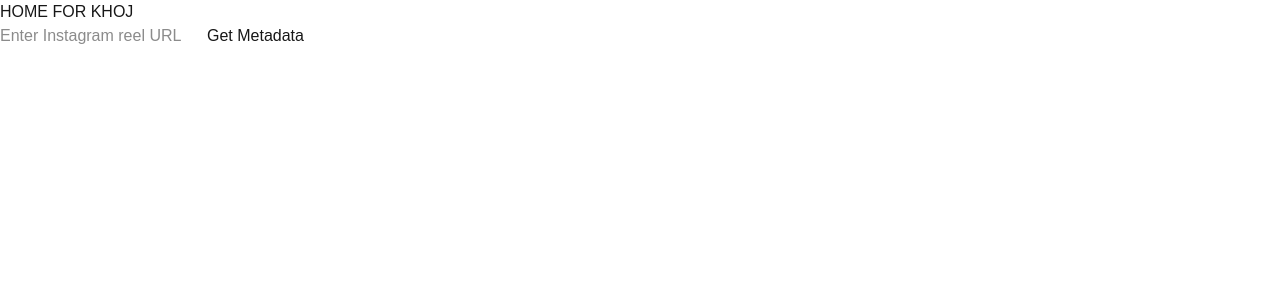
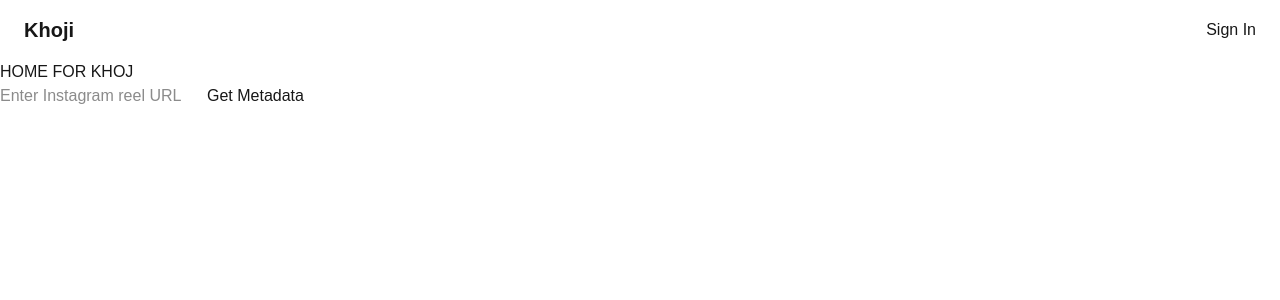
Before and after one commit to SOGeKING-NUL/Khoj, a Next.js app: page / in a window 1280 px wide. Shown: the top 300 px of the page. Built offline with nearby package versions, Linux system fonts and the light colour scheme; no server answers.

Commit message:
added navbar

```diff
--- /dev/null
+++ b/app/components/Nav.tsx
@@ -0,0 +1,55 @@
+"use client";
+
+import Link from "next/link";
+import { useUser, useClerk } from "@clerk/nextjs";
+import { useEffect, useRef, useState } from "react";
+
+export default function Nav(){
+
+  const {user, isLoaded, isSignedIn}= useUser();
+  const { signOut }= useClerk();
+  const [showDropdown, setShowDropdown]= useState(false);
+  const dropdownRef = useRef<HTMLDivElement>(null);
+
+  useEffect(()=>{
+    function handleClickOutsideDropdown(event: MouseEvent){
+        if (dropdownRef.current && !dropdownRef.current.contains(event.target as Node)){
+            setShowDropdown(false);
+        };
+    }
+
+    document.addEventListener('mousedown', handleClickOutsideDropdown);
+    return () => document.removeEventListener('mousedown', handleClickOutsideDropdown);
+  }, []);
+
+  return(
+    <nav className="flex w-full justify-between items-center px-6 py-4">
+        <Link href='/' className= "text-xl font-bold text-forground">Khoji</Link>
+
+        {isSignedIn && isLoaded && (
+            <div className='relative flex items-center' ref={dropdownRef}>
+            <span className= 'text-foreground px-4'>
+                {user?.firstName || "User"}
+            </span>
+
+            <button onClick={()=> setShowDropdown(true)} className="rounded-full overflow-hidden w-10 h-10">
+                <img src={user.imageUrl} alt= "P" className="object-cover"/>
+            </button>
+
+            {showDropdown && (
+                <div className=" absolute right-0 top-full mt-2 bg-white dark:bg-grey-800 border rounded md shadow-lg">
+                    <button onClick={()=> signOut()}>SIGNOUT</button>
+                </div>
+            )}
+
+            </div>
+        )}
+
+        {isLoaded && !isSignedIn && (
+            <Link href="/auth">Sign In</Link>
+        )}
+
+
+    </nav>
+  )
+}
--- a/app/layout.tsx
+++ b/app/layout.tsx
@@ -2,6 +2,7 @@ import type { Metadata } from "next";
 import { Geist, Geist_Mono } from "next/font/google";
 import "./globals.css";
 import {ClerkProvider} from "@clerk/nextjs";
+import Nav from "./components/Nav";
 
 const geistSans = Geist({
   variable: "--font-geist-sans",
@@ -29,6 +30,7 @@ export default function RootLayout({
         <body
           className={`${geistSans.variable} ${geistMono.variable} antialiased`}
         >
+        <Nav/>
           {children}
         </body>
       </html>
--- a/package.json
+++ b/package.json
@@ -4,7 +4,7 @@
   "private": true,
   "type": "module",
   "scripts": {
-    "dev": "next dev",
+    "dev": "next dev -p 3001",
     "build": "next build",
     "start": "next start"
   },
```
